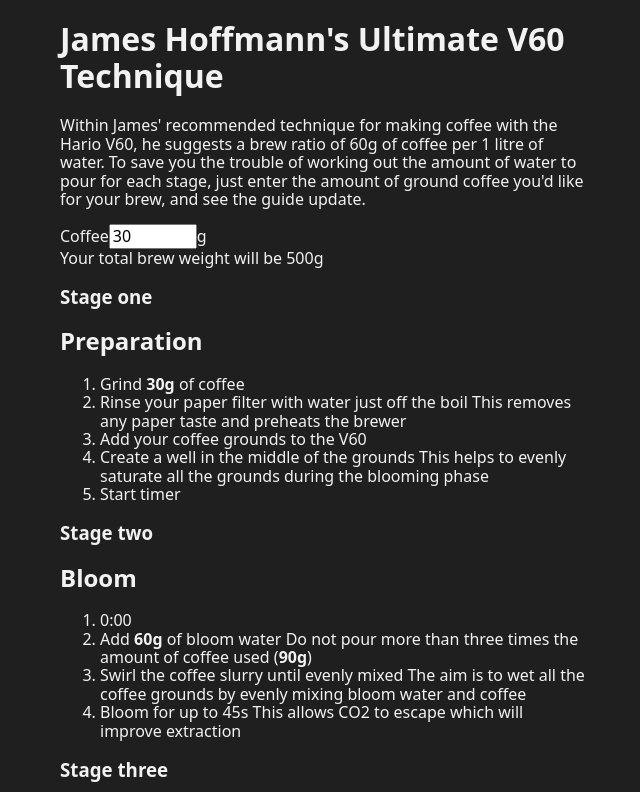
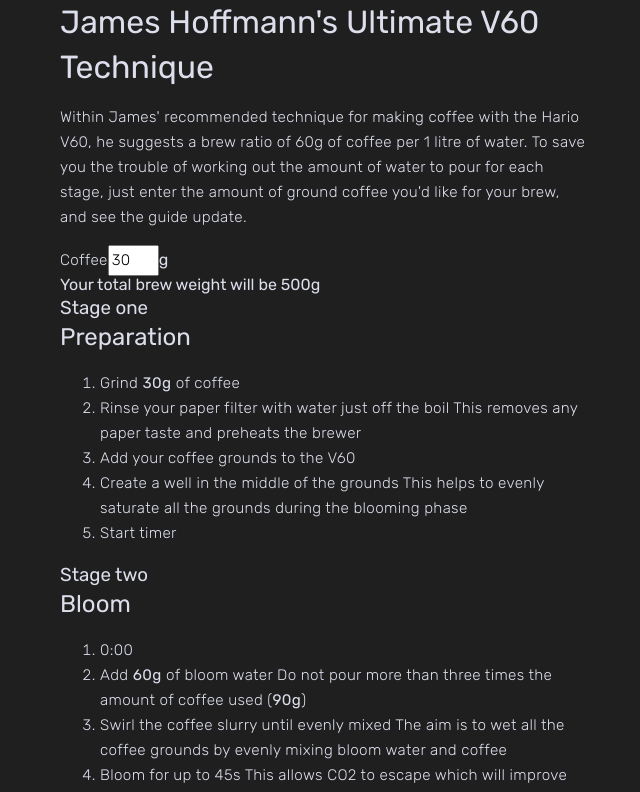
Before and after one commit to fuego161/v60-brew, a React (Create React App) app: page / in a window 1280 px wide. Shown: the top 792 px of the page, without its empty margins (316-956 px from the left). Built offline with nearby package versions, Linux system fonts and the light colour scheme.

Commit message:
Add initial font styles

```diff
--- a/src/scss/base/general.scss
+++ b/src/scss/base/general.scss
@@ -7,7 +7,6 @@
 body {
 	min-height: 100%;
 	background-color: color(body);
-	color: color(text);
 	overflow-x: hidden;
 	-webkit-font-smoothing: antialiased;
 	-moz-osx-font-smoothing: grayscale;
--- a/src/scss/base/typography.scss
+++ b/src/scss/base/typography.scss
@@ -1,3 +1,32 @@
 :root {
 	font-size: 16px;
 }
+
+body {
+	font-family: Rubik, sans-serif;
+	color: color(text);
+}
+
+// Headers
+h1,
+h2,
+h3 {
+	margin: 0;
+	font-weight: 400;
+	line-height: 1.4;
+}
+
+
+// Body Text
+p,
+a,
+ul,
+li,
+input,
+textarea,
+label {
+	font-size: .95rem;
+	font-weight: 300;
+	letter-spacing: .35px;
+	line-height: 1.65;
+}
--- a/src/scss/utils/variables.scss
+++ b/src/scss/utils/variables.scss
@@ -1,7 +1,7 @@
 @use 'sass:map';
 
 $colors: (
-	text: #f2f2f2,
+	text: #dcdeeb,
 	body: #1f1f1f,
 );
 
```
